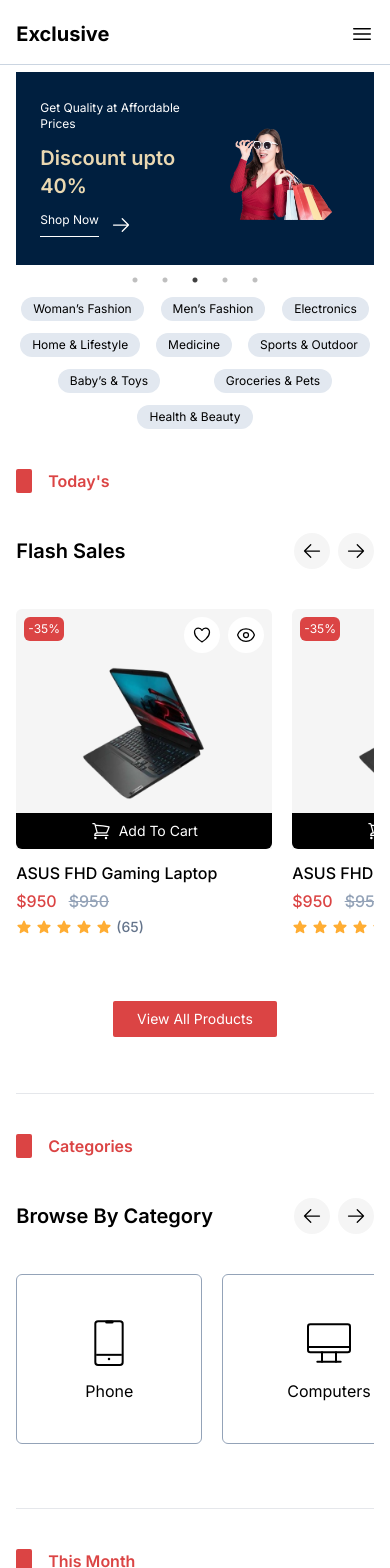
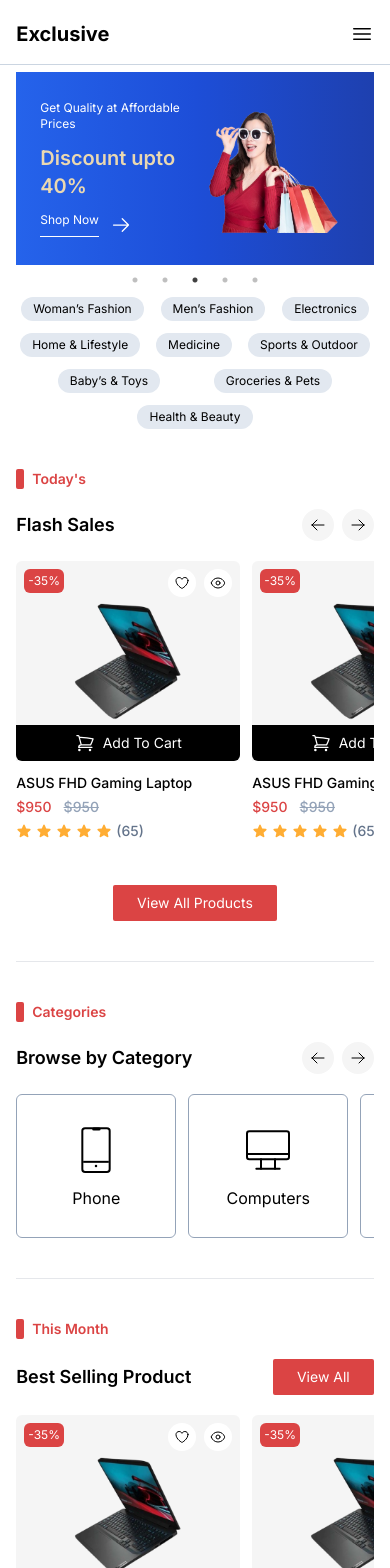
Before and after one commit to PradeepArivazhagan/exclusive-frontend, a React (Vite) app: page / in a window 390 px wide. Shown: the top 1568 px of the page. Built offline with nearby package versions, Linux system fonts and the light colour scheme.

Commit message:
changes in reponsive of Home Page

```diff
--- a/src/Pages/Home.jsx
+++ b/src/Pages/Home.jsx
@@ -51,13 +51,13 @@ const Home = () => {
           </div>
 
           <div className="mt-10 lg:mt-20 flex flex-row items-center justify-between">
-            <div className="flex flex-row gap-4">
-              <div className="py-3 px-2 bg-[#DB4444] rounded-sm"></div>
-              <h1 className="font-semibold text-[#DB4444]">Today's</h1>
+            <div className="flex flex-row gap-2 lg:gap-4">
+              <div className="py-2 px-1 md:py-3 md:px-2 bg-[#DB4444] rounded-sm"></div>
+              <h1 className="text-sm md:text-base lg:text-lg font-semibold text-[#DB4444]">Today's</h1>
             </div>
           </div>
-          <div className="my-10 flex flex-row items-center justify-between">
-            <h1 className="text-xl md:text-2xl lg:text-3xl font-semibold">
+          <div className="my-5 lg:my-10 flex flex-row items-center justify-between">
+            <h1 className="text-lg md:text-2xl lg:text-3xl font-semibold">
               Flash Sales
             </h1>
             <div className="flex flex-row items-center gap-2">
@@ -68,7 +68,7 @@ const Home = () => {
                   viewBox="0 0 24 24"
                   strokeWidth={1.5}
                   stroke="currentColor"
-                  className="size-5"
+                  className="size-4 md:size-5"
                 >
                   <path
                     strokeLinecap="round"
@@ -84,7 +84,7 @@ const Home = () => {
                   viewBox="0 0 24 24"
                   strokeWidth={1.5}
                   stroke="currentColor"
-                  className="size-5"
+                  className="size-4 md:size-5"
                 >
                   <path
                     strokeLinecap="round"
@@ -95,7 +95,7 @@ const Home = () => {
               </div>
             </div>
           </div>
-          <div className="my-2 flex flex-row gap-5 overflow-x-scroll no-scrollbar">
+          <div className="flex flex-row gap-3 lg:gap-4 overflow-x-scroll no-scrollbar">
             <Product />
             <Product />
             <Product />
@@ -103,22 +103,22 @@ const Home = () => {
             <Product />
             <Product />
           </div>
-          <div className="w-full mt-10 mb-14 flex flex-row items-center justify-center">
+          <div className="w-full mt-5 mb-10 lg:mt-10 lg:mb-14 flex flex-row items-center justify-center">
             <button className="mt-6 py-2 px-6 lg:py-3 lg:px-8 rounded-sm bg-[#DB4444] hover:bg-[#E07575] text-sm text-white">
               View All Products
             </button>
           </div>
           <hr />
 
-          <div className="mt-10 lg:mt-14 flex flex-row items-center justify-between">
-            <div className="flex flex-row gap-4">
-              <div className="py-3 px-2 bg-[#DB4444] rounded-sm"></div>
-              <h1 className="font-semibold text-[#DB4444]">Categories</h1>
+          <div className="mt-10 lg:mt-20 flex flex-row items-center justify-between">
+            <div className="flex flex-row gap-2 lg:gap-4">
+              <div className="py-2 px-1 md:py-3 md:px-2 bg-[#DB4444] rounded-sm"></div>
+              <h1 className="text-sm md:text-base lg:text-lg font-semibold text-[#DB4444]">Categories</h1>
             </div>
           </div>
-          <div className="my-10 flex flex-row items-center justify-between">
-            <h1 className="text-xl md:text-2xl lg:text-3xl font-semibold">
-              Browse By Category
+          <div className="my-5 lg:my-10 flex flex-row items-center justify-between">
+            <h1 className="text-lg md:text-2xl lg:text-3xl font-semibold">
+              Browse by Category
             </h1>
             <div className="flex flex-row items-center gap-2">
               <div className="bg-[#F5F5F5] p-2 rounded-full">
@@ -128,7 +128,7 @@ const Home = () => {
                   viewBox="0 0 24 24"
                   strokeWidth={1.5}
                   stroke="currentColor"
-                  className="size-5"
+                  className="size-4 md:size-5"
                 >
                   <path
                     strokeLinecap="round"
@@ -144,7 +144,7 @@ const Home = () => {
                   viewBox="0 0 24 24"
                   strokeWidth={1.5}
                   stroke="currentColor"
-                  className="size-5"
+                  className="size-4 md:size-5"
                 >
                   <path
                     strokeLinecap="round"
@@ -155,8 +155,8 @@ const Home = () => {
               </div>
             </div>
           </div>
-          <div className="mb-16 flex flex-row gap-5 overflow-x-scroll no-scrollbar">
-            <div className="py-10 px-16 flex flex-col items-center justify-center border border-slate-400 rounded-md hover:bg-[#DB4444] hover:text-white hover:border-[#DB4444]">
+          <div className="mb-10 lg:mb-14 flex flex-row gap-3 lg:gap-5 overflow-x-scroll no-scrollbar">
+            <div className="w-40 h-36 md:w-60 md:h-40 lg:w-80 lg:h-44 px-16 flex flex-col items-center justify-center border border-slate-400 rounded-md hover:bg-[#DB4444] hover:text-white hover:border-[#DB4444]">
               <svg
                 width="56"
                 height="56"
@@ -203,7 +203,7 @@ const Home = () => {
               </svg>
               <h1 className="mt-2">Phone</h1>
             </div>
-            <div className="py-10 px-16 flex flex-col items-center justify-center border border-slate-400 rounded-md hover:bg-[#DB4444] hover:text-white hover:border-[#DB4444]">
+            <div className="w-40 h-36 md:w-60 md:h-40 lg:w-80 lg:h-44 px-16 flex flex-col items-center justify-center border border-slate-400 rounded-md hover:bg-[#DB4444] hover:text-white hover:border-[#DB4444]">
               <svg
                 xmlns="http://www.w3.org/2000/svg"
                 width="56"
@@ -255,7 +255,7 @@ const Home = () => {
               </svg>
               <h1 className="mt-2">Computers</h1>
             </div>
-            <div className="py-10 px-16 flex flex-col items-center justify-center border border-slate-400 rounded-md hover:bg-[#DB4444] hover:text-white hover:border-[#DB4444]">
+            <div className="w-40 h-36 md:w-60 md:h-40 lg:w-80 lg:h-44 px-16 flex flex-col items-center justify-center border border-slate-400 rounded-md hover:bg-[#DB4444] hover:text-white hover:border-[#DB4444]">
               <svg
                 xmlns="http://www.w3.org/2000/svg"
                 width="56"
@@ -321,7 +321,7 @@ const Home = () => {
               </svg>
               <h1 className="mt-2">SmartWatch</h1>
             </div>
-            <div className="py-10 px-16 flex flex-col items-center justify-center border border-slate-400 rounded-md hover:bg-[#DB4444] hover:text-white hover:border-[#DB4444]">
+            <div className="w-40 h-36 md:w-60 md:h-40 lg:w-80 lg:h-44 px-16 flex flex-col items-center justify-center border border-slate-400 rounded-md hover:bg-[#DB4444] hover:text-white hover:border-[#DB4444]">
               <svg
                 xmlns="http://www.w3.org/2000/svg"
                 width="56"
@@ -353,7 +353,7 @@ const Home = () => {
               </svg>
               <h1 className="mt-2">Camera</h1>
             </div>
-            <div className="py-10 px-16 flex flex-col items-center justify-center border border-slate-400 rounded-md hover:bg-[#DB4444] hover:text-white hover:border-[#DB4444]">
+            <div className="w-40 h-36 md:w-60 md:h-40 lg:w-80 lg:h-44 px-16  flex flex-col items-center justify-center border border-slate-400 rounded-md hover:bg-[#DB4444] hover:text-white hover:border-[#DB4444]">
               <svg
                 xmlns="http://www.w3.org/2000/svg"
                 width="56"
@@ -392,7 +392,7 @@ const Home = () => {
               </svg>
               <h1 className="mt-2">HeadPhones</h1>
             </div>
-            <div className="py-10 px-16 flex flex-col items-center justify-center border border-slate-400 rounded-md hover:bg-[#DB4444] hover:text-white hover:border-[#DB4444]">
+            <div className="w-40 h-36 md:w-60 md:h-40 lg:w-80 lg:h-44 px-16  flex flex-col items-center justify-center border border-slate-400 rounded-md hover:bg-[#DB4444] hover:text-white hover:border-[#DB4444]">
               <svg
                 width="56"
                 height="56"
@@ -441,21 +441,21 @@ const Home = () => {
           </div>
           <hr />
 
-          <div className="mt-10 lg:mt-14 flex flex-row items-center justify-between">
-            <div className="flex flex-row gap-4">
-              <div className="py-3 px-2 bg-[#DB4444] rounded-sm"></div>
-              <h1 className="font-semibold text-[#DB4444]">This Month</h1>
+          <div className="mt-10 lg:mt-20 flex flex-row items-center justify-between">
+            <div className="flex flex-row gap-2 lg:gap-4">
+              <div className="py-2 px-1 md:py-3 md:px-2 bg-[#DB4444] rounded-sm"></div>
+              <h1 className="text-sm md:text-base lg:text-lg font-semibold text-[#DB4444]">This Month</h1>
             </div>
           </div>
-          <div className="my-10 flex flex-row items-center justify-between">
-            <h1 className="text-xl md:text-2xl lg:text-3xl font-semibold">
-              Best Selling Products
+          <div className="my-5 lg:my-10 flex flex-row items-center justify-between">
+            <h1 className="text-lg md:text-2xl lg:text-3xl font-semibold">
+              Best Selling Product
             </h1>
             <button className="py-2 px-6 lg:py-3 lg:px-8 rounded-sm bg-[#DB4444] hover:bg-[#E07575] text-sm text-white">
               View All
             </button>
           </div>
-          <div className="my-2 flex flex-row gap-5 overflow-x-scroll no-scrollbar">
+          <div className="flex flex-row gap-3 lg:gap-4 overflow-x-scroll no-scrollbar">
             <Product />
             <Product />
             <Product />
@@ -467,14 +467,14 @@ const Home = () => {
 
           <Banner />
 
-          <div className="mt-10 lg:mt-14 flex flex-row items-center justify-between">
-            <div className="flex flex-row gap-4">
-              <div className="py-3 px-2 bg-[#DB4444] rounded-sm"></div>
-              <h1 className="font-semibold text-[#DB4444]">Our Products</h1>
+          <div className="mt-10 lg:mt-20 flex flex-row items-center justify-between">
+            <div className="flex flex-row gap-2 lg:gap-4">
+              <div className="py-2 px-1 md:py-3 md:px-2 bg-[#DB4444] rounded-sm"></div>
+              <h1 className="text-sm md:text-base lg:text-lg font-semibold text-[#DB4444]">Our Products</h1>
             </div>
           </div>
-          <div className="my-10 flex flex-row items-center justify-between">
-            <h1 className="text-xl md:text-2xl lg:text-3xl font-semibold">
+          <div className="my-5 lg:my-10 flex flex-row items-center justify-between">
+            <h1 className="text-lg md:text-2xl lg:text-3xl font-semibold">
               Explore Our Products
             </h1>
             <div className="flex flex-row items-center gap-2">
@@ -485,7 +485,7 @@ const Home = () => {
                   viewBox="0 0 24 24"
                   strokeWidth={1.5}
                   stroke="currentColor"
-                  className="size-5"
+                  className="size-4 md:size-5"
                 >
                   <path
                     strokeLinecap="round"
@@ -501,7 +501,7 @@ const Home = () => {
                   viewBox="0 0 24 24"
                   strokeWidth={1.5}
                   stroke="currentColor"
-                  className="size-5"
+                  className="size-4 md:size-5"
                 >
                   <path
                     strokeLinecap="round"
@@ -512,7 +512,7 @@ const Home = () => {
               </div>
             </div>
           </div>
-          <div className="my-2 flex flex-row gap-5 overflow-x-scroll no-scrollbar">
+          <div className="flex flex-row gap-3 lg:gap-4 overflow-x-scroll no-scrollbar">
             <Product />
             <Product />
             <Product />
@@ -520,7 +520,7 @@ const Home = () => {
             <Product />
             <Product />
           </div>
-          <div className="my-10 flex flex-row gap-5 overflow-x-scroll no-scrollbar">
+          <div className="mt-5 lg:mt-10 flex flex-row gap-3 lg:gap-4 overflow-x-scroll no-scrollbar">
             <Product />
             <Product />
             <Product />
@@ -528,21 +528,21 @@ const Home = () => {
             <Product />
             <Product />
           </div>
-          <div className="w-full mt-10 mb-14 flex flex-row items-center justify-center">
+          <div className="w-full mt-5 mb-10 lg:mt-10 lg:mb-14 flex flex-row items-center justify-center">
             <button className="mt-6 py-2 px-6 lg:py-3 lg:px-8 rounded-sm bg-[#DB4444] hover:bg-[#E07575] text-sm text-white">
               View All Products
             </button>
           </div>
           <hr />
 
-          <div className="mt-10 lg:mt-14 flex flex-row items-center justify-between">
-            <div className="flex flex-row gap-4">
-              <div className="py-3 px-2 bg-[#DB4444] rounded-sm"></div>
-              <h1 className="font-semibold text-[#DB4444]">Featured</h1>
+          <div className="mt-10 lg:mt-20 flex flex-row items-center justify-between">
+            <div className="flex flex-row gap-2 lg:gap-4">
+              <div className="py-2 px-1 md:py-3 md:px-2 bg-[#DB4444] rounded-sm"></div>
+              <h1 className="text-sm md:text-base lg:text-lg font-semibold text-[#DB4444]">Featured</h1>
             </div>
           </div>
-          <div className="my-10 flex flex-row items-center justify-between">
-            <h1 className="text-xl md:text-2xl lg:text-3xl font-semibold">
+          <div className="my-5 lg:my-10 flex flex-row items-center justify-between">
+            <h1 className="text-lg md:text-2xl lg:text-3xl font-semibold">
               Explore Our Products
             </h1>
             <div className="flex flex-row items-center gap-2">
@@ -553,7 +553,7 @@ const Home = () => {
                   viewBox="0 0 24 24"
                   strokeWidth={1.5}
                   stroke="currentColor"
-                  className="size-5"
+                  className="size-4 md:size-5"
                 >
                   <path
                     strokeLinecap="round"
@@ -569,7 +569,7 @@ const Home = () => {
                   viewBox="0 0 24 24"
                   strokeWidth={1.5}
                   stroke="currentColor"
-                  className="size-5"
+                  className="size-4 md:size-5"
                 >
                   <path
                     strokeLinecap="round"
@@ -580,7 +580,7 @@ const Home = () => {
               </div>
             </div>
           </div>
-          <div className="my-5 flex flex-col lg:flex-row gap-5 text-white">
+          <div className="my-5 flex flex-col lg:flex-row gap-3 lg:gap-5 text-white">
             <div
               style={{ backgroundImage: `url(${ps5})` }}
               className="h-svh bg-black bg-no-repeat bg-bottom md:bg-right-bottom lg:bg-bottom  rounded-md w-full lg:w-1/2 p-6 md:px-10 md:pt-10"
@@ -593,7 +593,7 @@ const Home = () => {
                 <p className="text-sm md:text-base font-bold pb-1 border-b w-fit">Shop Now</p>
               </div>
             </div>
-            <div className="rounded-md w-full lg:w-1/2 flex flex-col gap-5">
+            <div className="rounded-md w-full lg:w-1/2 flex flex-col gap-3 lg:gap-5">
               <div
                 style={{ backgroundImage: `url(${women})` }}
                 className=" bg-[#0D0D0D] bg-no-repeat md:bg-right-bottom  rounded-md w-full h-full p-6 md:p-10 lg:px-10 lg:pb-10 flex flex-col justify-end"
@@ -606,7 +606,7 @@ const Home = () => {
                   <p className="text-sm md:text-base font-bold pb-1 border-b w-fit">Shop Now</p>
                 </div>
               </div>
-              <div className="flex flex-col lg:flex-row gap-5 h-full">
+              <div className="flex flex-col lg:flex-row gap-3 lg:gap-5 h-full">
                 <div
                   style={{ backgroundImage: `url(${amazon})` }}
                   className="bg-[#0D0D0D] bg-no-repeat bg-right-top md:bg-right-bottom lg:bg-top  rounded-md w-full h-full p-6 md:p-10 lg:px-10 lg:pb-10 flex flex-col justify-end"
--- a/src/components/Banner.jsx
+++ b/src/components/Banner.jsx
@@ -2,7 +2,7 @@ import speaker from "../assets/images/speaker.png";
 
 const Banner = () => {
   return (
-    <div className="bg-black my-16 lg:my-24 p-5 md:p-10 lg:p-16 flex flex-col lg:flex-row lg:items-center">
+    <div className="bg-black my-14 lg:my-24 p-5 md:p-10 lg:p-16 flex flex-col lg:flex-row lg:items-center">
       <div className="order-1 w-full lg:order-1 lg:w-1/2">
         <h1 className="text-xs md:text-sm text-[#00FF66]">Categories</h1>
         <p className="text-2xl md:text-6xl my-5 md:my-10 text-white font-semibold md:mr-5">
--- a/src/components/CarouselComponent.jsx
+++ b/src/components/CarouselComponent.jsx
@@ -49,7 +49,7 @@ const CarouselComponent = () => {
           </div>
           <div className="w-1/2 flex flex-col items-end justify-center">
             <img
-              className="w-full h-full mx-auto lg:w-full lg:h-72"
+              className="w-36 h-32 md:w-52 md:h-48 mx-auto lg:w-80 lg:h-72"
               src={iphone}
               alt="iphone"
             />
@@ -58,7 +58,7 @@ const CarouselComponent = () => {
       </div>
 
       <div>
-        <div className="bg-[#347928] flex flex-row items-center justify-center text-white px-6 py-7 md:py-8 md:px-14 lg:py-14 lg:px-20">
+        <div className="bg-gradient-to-r from-green-600 via-green-500 to-green-400 flex flex-row items-center justify-center text-white px-6 py-7 md:py-8 md:px-14 lg:py-14 lg:px-20">
           <div className="w-1/2">
             <div className="flex flex-row items-center gap-4">
               <h1 className="text-xs md:text-base lg:font-semibold">
@@ -99,7 +99,7 @@ const CarouselComponent = () => {
       </div>
 
       <div>
-        <div className="bg-[#001F3F] flex flex-row items-center justify-center text-white px-6 py-7 md:py-8 md:px-14 lg:py-14 lg:px-20">
+        <div className="bg-gradient-to-l from-blue-800 via-blue-700 to-blue-600 flex flex-row items-center justify-center text-white px-6 py-7 md:py-9 md:px-14 lg:py-14 lg:px-20">
           <div className="w-1/2">
             <div className="flex flex-row items-center gap-4">
               <h1 className="text-xs md:text-base lg:font-semibold">
@@ -131,7 +131,7 @@ const CarouselComponent = () => {
           </div>
           <div className="w-1/2 flex flex-col items-center justify-center">
             <img
-              className="w-full h-full mx-auto lg:w-full lg:h-72"
+              className="w-36 h-32 md:w-52 md:h-48 mx-auto lg:w-80 lg:h-72"
               src={womenclothes}
               alt="womenclothes"
             />
@@ -140,7 +140,7 @@ const CarouselComponent = () => {
       </div>
 
       <div>
-        <div className="bg-[#FCDE70] flex flex-row items-center justify-center text-white px-6 py-7 md:py-9 md:px-14 lg:py-14 lg:px-20">
+        <div className="bg-gradient-to-r from-yellow-500 via-yellow-400 to-yellow-300 flex flex-row items-center justify-center text-white px-6 py-7 md:py-9 md:px-14 lg:py-14 lg:px-20">
           <div className="w-1/2">
             <div className="flex flex-row items-center gap-4">
               <h1 className="text-xs md:text-base lg:font-semibold text-black">
@@ -181,7 +181,7 @@ const CarouselComponent = () => {
       </div>
 
       <div>
-        <div className="bg-[#F075AA] flex flex-row items-center justify-center text-white px-6 py-7 md:py-8 md:px-14 lg:py-14 lg:px-20">
+        <div className="bg-gradient-to-r from-pink-600 via-pink-500 to-pink-400 flex flex-row items-center justify-center text-white px-6 py-7 md:py-8 md:px-14 lg:py-14 lg:px-20">
           <div className="w-1/2">
             <div className="flex flex-row items-center gap-4">
               <h1 className="text-xs md:text-base lg:font-semibold ">
--- a/src/components/Product.jsx
+++ b/src/components/Product.jsx
@@ -2,20 +2,20 @@ import justforyou1 from "../assets/images/justforyou1.png";
 const Product = () => {
   return (
     <div>
-      <div className="w-64 lg:w-72 bg-[#F5F5F5] flex flex-col items-center justify-center rounded-t-md">
+      <div className="w-56 md:w-64 lg:w-72 bg-[#F5F5F5] flex flex-col items-center justify-center rounded-t-md">
         <div className="pt-2 px-2 w-full flex flex-row items-start justify-between">
           <p className="p-1 lg:p-2 bg-[#DB4444] text-white text-xs rounded-md">
             -35%
           </p>
           <div className="flex flex-row gap-2">
-            <div className="bg-white p-2 rounded-full">
+            <div className="bg-white p-[6px] md:p-2 rounded-full">
               <svg
                 xmlns="http://www.w3.org/2000/svg"
                 fill="none"
                 viewBox="0 0 24 24"
                 strokeWidth={1.5}
                 stroke="currentColor"
-                className="size-5"
+                className="size-4 md:size-5"
               >
                 <path
                   strokeLinecap="round"
@@ -24,14 +24,14 @@ const Product = () => {
                 />
               </svg>
             </div>
-            <div className="bg-white p-2 rounded-full">
+            <div className="bg-white p-[6px] md:p-2 rounded-full">
               <svg
                 xmlns="http://www.w3.org/2000/svg"
                 fill="none"
                 viewBox="0 0 24 24"
                 strokeWidth={1.5}
                 stroke="currentColor"
-                className="size-5"
+                className="size-4 md:size-5"
               >
                 <path
                   strokeLinecap="round"
@@ -47,8 +47,8 @@ const Product = () => {
             </div>
           </div>
         </div>
-        <div className="h-40 lg:h-48 flex flex-col items-center justify-center">
-          <img className="w-32 lg:w-40" src={justforyou1} alt="justforyou" />
+        <div className="h-32 md:h-40 lg:h-48 flex flex-col items-center justify-center">
+          <img className="w-28 md:w-32 lg:w-40" src={justforyou1} alt="justforyou" />
         </div>
         <button className="relative w-full py-2 flex flex-row items-center justify-center gap-2 rounded-b-md text-white bg-black hover:bg-gray-900">
           <svg
@@ -69,10 +69,10 @@ const Product = () => {
         </button>
       </div>
       <div className="mt-3 font-medium">
-        <h1 className="text-base lg:text-lg">ASUS FHD Gaming Laptop</h1>
+        <h1 className="text-sm md:text-base lg:text-lg">ASUS FHD Gaming Laptop</h1>
         <div className="my-1 flex flex-row items-center gap-3">
-          <p className="text-[#DB4444] text-base">$950</p>
-          <p className="text-slate-400 text-base line-through">$950</p>
+          <p className="text-[#DB4444] text-sm md:text-base">$950</p>
+          <p className="text-slate-400 text-sm md:text-base line-through">$950</p>
         </div>
         <div className="flex flex-row items-center gap-1">
           <svg
```
Also changed, not shown: src/assets/images/iphone.png, src/assets/images/womenclothes.png.
